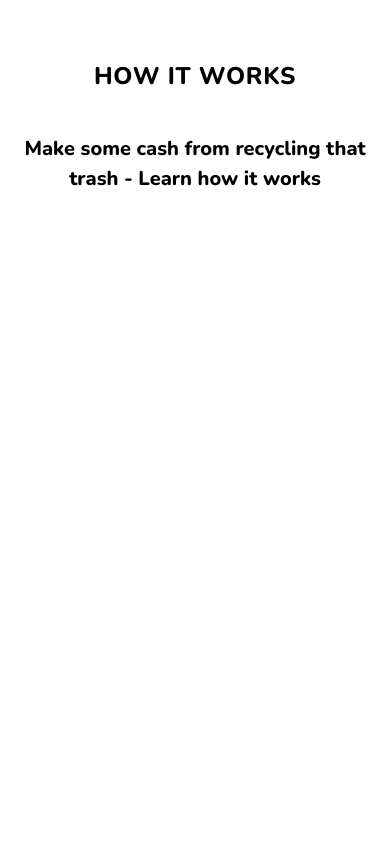
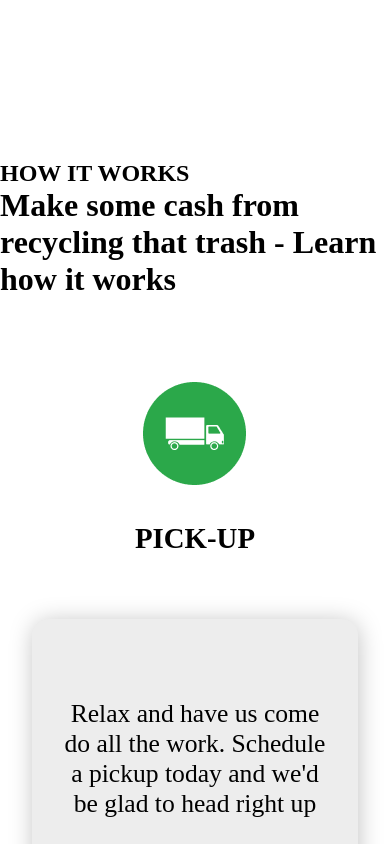
Before and after one commit to Clean-Hub/cleanhub, a React (Create React App) app: page / in a window 390 px wide. Shown: the top 844 px of the page. Built offline with nearby package versions, Linux system fonts and the light colour scheme.

Commit message:
homeRecyclingCard component removed to be redesigned

```diff
--- a/src/components/homeRecycling/HomeRecycling.jsx
+++ b/src/components/homeRecycling/HomeRecycling.jsx
@@ -1,20 +1,48 @@
-// import HomeRecyclingCard from '../homeRecyclingCard/HomeRecyclingCard'
-// import RecyclingLogo from '../recyclingLogo/RecyclingLogo'
+import React from 'react'
 import './homeRecycling.css'
+import ch1 from '../../assets/img/ch1.PNG'
+import ch2 from '../../assets/img/ch2.PNG'
+import ch3 from '../../assets/img/ch3.PNG'
+import ch4 from '../../assets/img/ch4.PNG'
+import HomeRecyclingCard2 from '../homeRecyclingCard2/HomeRecyclingCard2'
 
-const HomeRecycling = () => {
+const Howitworks = () => {
   return (
-    <div className='homeRecyclingContainer'>
-      <div className='homeRecyclingInfo'>
-        <h2 className='homeRecyclingInfoH2'>HOW IT WORKS</h2>
-        <p className='homeRecyclingInfoP'>
-          Make some cash from recycling that trash - Learn how it works
-        </p>
+    <div className='max-wrapper howitworks-wrapper'>
+      <div className='max-wrapper-content'>
+        <div className='howitworks'>
+          <div className='howitworks-title'>
+            <h2 className='heading-sm'>HOW IT WORKS</h2>
+            <h1 className='heading-lg'>
+              Make some cash from recycling that trash - Learn how it works{' '}
+            </h1>
+          </div>
+          <div className='howitworks-content'>
+            <HomeRecyclingCard2
+              img={ch1}
+              title='PICK-UP'
+              content="Relax and have us come do all the work. Schedule a pickup today and we'd be glad to head right up"
+            />
+            <HomeRecyclingCard2
+              img={ch2}
+              title='DROP-OFF'
+              content=' Find a dropoff center around you and deliver your recyclable waste locally'
+            />
+            <HomeRecyclingCard2
+              img={ch3}
+              title='EARN POINTS'
+              content='Earn KLIN points everytime you donate trash'
+            />
+            <HomeRecyclingCard2
+              img={ch4}
+              title='CASH REDEMPTION'
+              content='Get up to 100 KLIN points within 2 months and have your points converted to a cash or gift price, ready for redemption '
+            />
+          </div>
+        </div>
       </div>
-      {/* <RecyclingLogo /> */}
-      {/* <HomeRecyclingCard /> */}
     </div>
   )
 }
 
-export default HomeRecycling
+export default Howitworks
--- a/src/components/homeRecycling/homeRecycling.css
+++ b/src/components/homeRecycling/homeRecycling.css
@@ -1,46 +1,15 @@
-.homeRecyclingContainer {
+.howitworks-wrapper {
+  margin-top: 10rem;
+}
+.howitworks-wrapper .howitworks-title {
+  padding-bottom: 3rem;
+}
+.howitworks-wrapper .howitworks-title h1 {
+  max-width: 65rem;
+  width: 100%;
+}
+.howitworks-wrapper .howitworks-content {
   display: flex;
-  flex-direction: column;
-  margin: 90px;
-  height: 100vh;
+  justify-content: space-around;
+  flex-wrap: wrap;
 }
-.homeRecyclingInfoH2 {
-  font-family: 'Nunito';
-  font-style: normal;
-  font-weight: 800;
-  font-size: 24px;
-  line-height: 140%;
-  letter-spacing: 0.03em;
-  color: #000000;
-  padding-bottom: 30px;
-}
-.homeRecyclingInfoP {
-  font-family: 'Nunito';
-  font-style: normal;
-  font-weight: 900;
-  font-size: 40px;
-  line-height: 56px;
-  color: #000000;
-  padding-right: 500px;
-  padding-bottom: 30px;
-}
-
-@media only screen and (max-width: 480px) {
-  .homeRecyclingContainer {
-    margin: 0 auto;
-    overflow: hidden;
-    height: auto;
-    margin-bottom: 30px;
-  }
-
-  .homeRecyclingInfoH2 {
-    padding-top: 60px;
-    text-align: center;
-  }
-  .homeRecyclingInfoP {
-    text-align: center;
-    font-size: 20px;
-    line-height: 30px;
-    padding: 10px;
-  }
-}
--- a/src/components/homeRecyclingCard2/HomeRecyclingCard2.jsx
+++ b/src/components/homeRecyclingCard2/HomeRecyclingCard2.jsx
@@ -1,13 +1,13 @@
-import 'homeRecyclingCard2.css'
+import './homeRecyclingCard2.css'
 
-const Card = ({ img, title, content }) => {
+const HomeRecyclingCard2 = ({ img, title, content }) => {
   return (
-    <div className='card'>
+    <div className='homeRecyclingCardContainer'>
       <img src={img} alt='card-img' />
       <p>{title}</p>
-      <div className='card-content'>{content}</div>
+      <div className='homeRecyclingCardContent'>{content}</div>
     </div>
   )
 }
 
-export default Card
+export default HomeRecyclingCard2
--- a/src/components/homeRecyclingCard2/homeRecyclingCard2.css
+++ b/src/components/homeRecyclingCard2/homeRecyclingCard2.css
@@ -1,17 +1,17 @@
-.card {
+.homeRecyclingCardContainer {
   padding: 2rem;
   width: 100%;
   max-width: 28rem;
   display: grid;
   place-items: center;
 }
-.card p {
+.homeRecyclingCardContainer p {
   padding-top: 2rem;
   padding-bottom: 4rem;
   font-size: 1.8rem;
   font-weight: 900;
 }
-.card-content {
+.homeRecyclingCardContent {
   background: #ededed;
   font-size: 1.6rem;
   padding: 2rem;
--- a/src/demoData.js
+++ b/src/demoData.js
@@ -1,31 +1,8 @@
-import dropOff from './assets/img/drop-off.png'
-import cashRedemption from './assets/img/cash-redemption.png'
-import earnPoints from './assets/img/earn-points.png'
-import pickUp from './assets/img/pick-up.png'
 import waste1 from './assets/img/waste1.png'
 import waste2 from './assets/img/waste2.jpg'
 import waste3 from './assets/img/waste3.jfif'
 import waste4 from './assets/img/waste4.jpg'
 import waste5 from './assets/img/waste5.jpg'
-
-const logo = [
-  {
-    photo: pickUp,
-    name: 'PICK-UP',
-  },
-  {
-    photo: dropOff,
-    name: 'DROP-OFF',
-  },
-  {
-    photo: earnPoints,
-    name: 'EARN POINTS',
-  },
-  {
-    photo: cashRedemption,
-    name: 'CASH REDEMPTION',
-  },
-]
 
 export const sliderImg = [
   {
@@ -56,4 +33,3 @@ export const cardInfo = [
   `Earn KLIN points everytime you donate trash`,
   `Get up to 100 KLIN points within 2 months and have your points converted to a cash or gift price, ready for redemption `,
 ]
-export default logo
```
